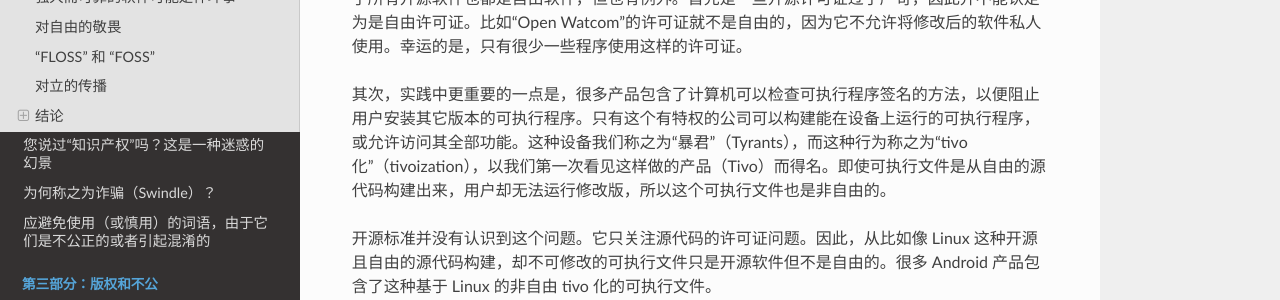
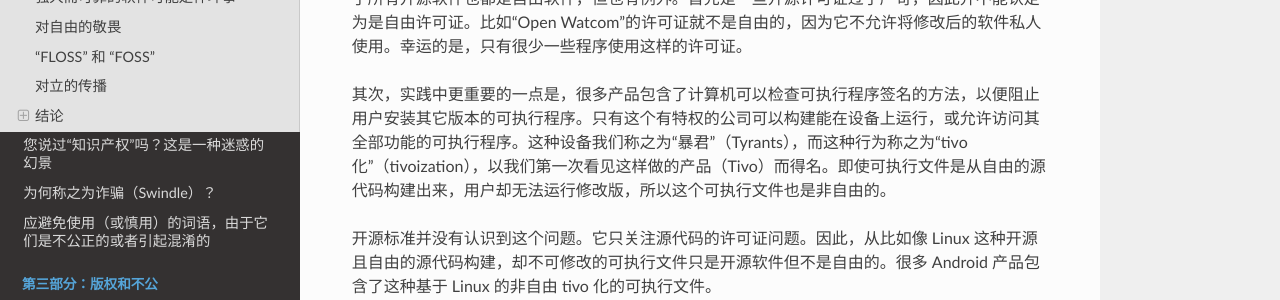
Before and after one commit to beijinglug/fsfs-zh, an MkDocs documentation site: the page built from docs/open-source-misses-the-point.md, in a window 1280 px wide and 900 px high, scrolled down 1232 px. Shown: the part 173-473 px from the top of the window. Built offline with MkDocs 1.6.1, drawn with Linux system fonts in a browser that asks for light colours; nearby versions of some CDN libraries; old or Windows-style settings are respelled for this version of MkDocs.

```diff
--- a/docs/open-source-misses-the-point.md
+++ b/docs/open-source-misses-the-point.md
@@ -26,7 +26,7 @@
 
 实际上，开源的标准比自由软件要弱一些。据我们所知，目前所有的自由软件都算是开源软件。几乎所有开源软件也都是自由软件，但也有例外。首先是一些开源许可证过于严苛，因此并不能认定为是自由许可证。比如“Open Watcom”的许可证就不是自由的，因为它不允许将修改后的软件私人使用。幸运的是，只有很少一些程序使用这样的许可证。
 
-其次，实践中更重要的一点是，很多产品包含了计算机可以检查可执行程序签名的方法，以便阻止用户安装其它版本的可执行程序。只有这个有特权的公司可以构建能在设备上运行的可执行程序，或允许访问其全部功能。这种设备我们称之为“暴君”（Tyrants），而这种行为称之为“tivo 化”（tivoization），以我们第一次看见这样做的产品（Tivo）而得名。即使可执行文件是从自由的源代码构建出来，用户却无法运行修改版，所以这个可执行文件也是非自由的。
+其次，实践中更重要的一点是，很多产品包含了计算机可以检查可执行程序签名的方法，以便阻止用户安装其它版本的可执行程序。只有这个有特权的公司可以构建能在设备上运行，或允许访问其全部功能的可执行程序。这种设备我们称之为“暴君”（Tyrants），而这种行为称之为“tivo 化”（tivoization），以我们第一次看见这样做的产品（Tivo）而得名。即使可执行文件是从自由的源代码构建出来，用户却无法运行修改版，所以这个可执行文件也是非自由的。
 
 开源标准并没有认识到这个问题。它只关注源代码的许可证问题。因此，从比如像 Linux 这种开源且自由的源代码构建，却不可修改的可执行文件只是开源软件但不是自由的。很多 Android 产品包含了这种基于 Linux 的非自由 tivo 化的可执行文件。
 
```
